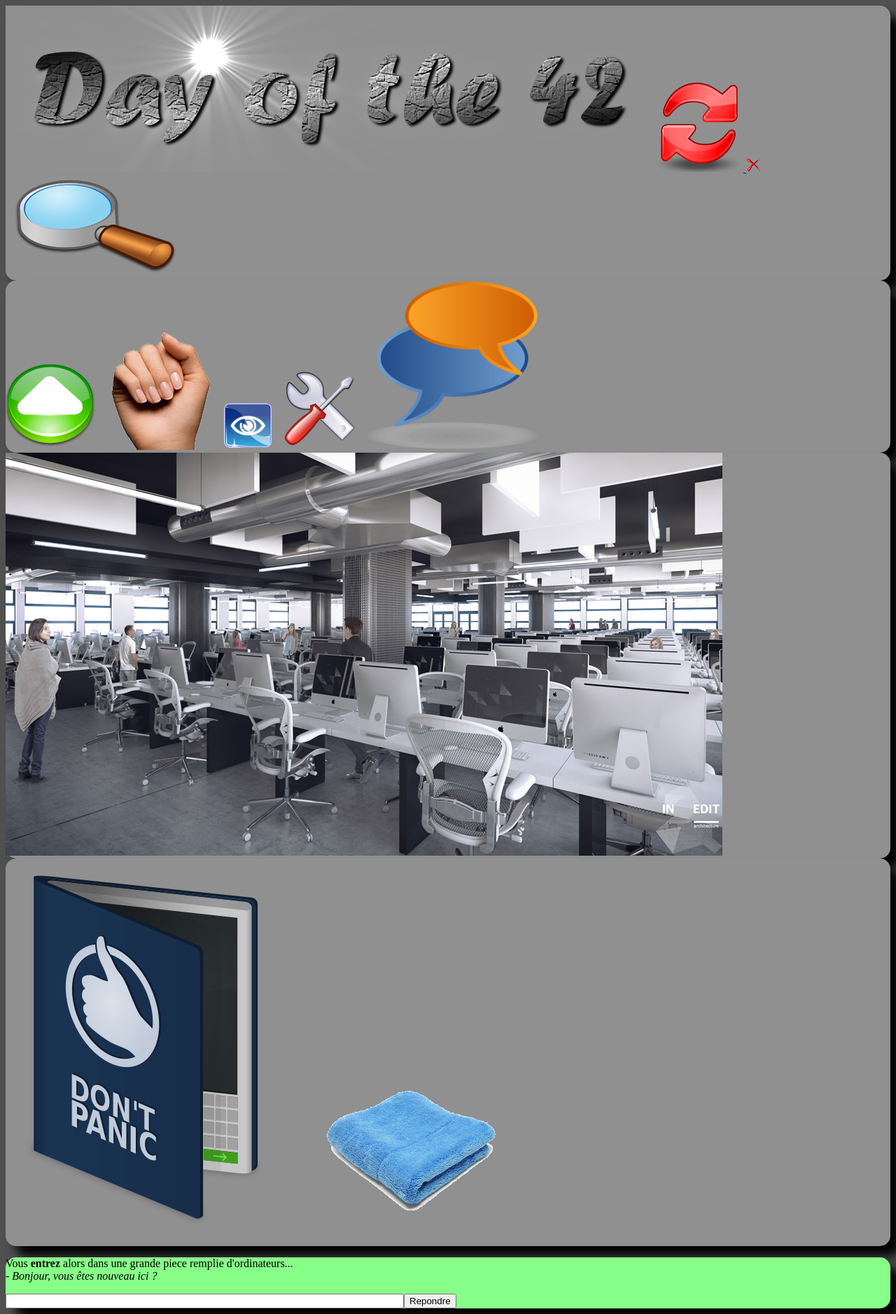
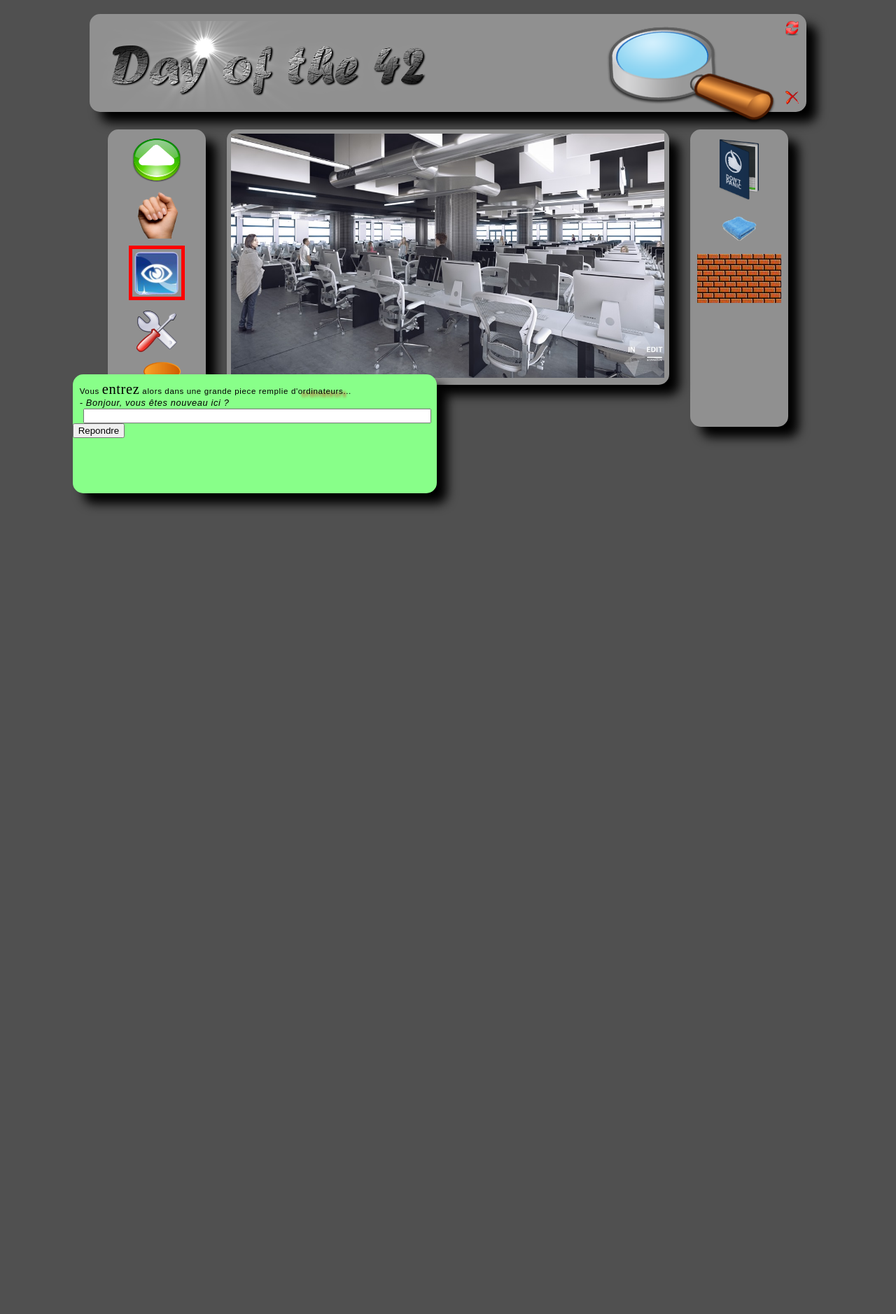
Before and after one commit to Nanonej/piscinePHP, a PHP site: page /doft.html in a window 1280 px wide. Shown: the whole page at 70% size. After the commit the page ends 728 px from the top, so only its background shows below. Run offline with PHP 8.4, Linux system fonts and the light colour scheme.

Commit message:
CSS almost done

```diff
--- a/j00/ex02/doft.css
+++ b/j00/ex02/doft.css
@@ -6,12 +6,14 @@
 /*   By: aridolfi <aridolfi@student.42.fr>          +#+  +:+       +#+        */
 /*                                                +#+#+#+#+#+   +#+           */
 /*   Created: 2017/04/01 14:49:23 by aridolfi          #+#    #+#             */
-/*   Updated: 2017/04/03 16:13:23 by aridolfi         ###   ########.fr       */
+/*   Updated: 2017/04/03 18:38:57 by aridolfi         ###   ########.fr       */
 /*                                                                            */
 /* ************************************************************************** */
 
 body {
     background-color: #505050;
+    margin: 0;
+    padding: 0;
 }
 
  .top_block {
@@ -20,10 +22,43 @@ body {
      -webkit-box-shadow: 15px 15px 15px 0px rgba(0,0,0,1);
      -moz-box-shadow: 15px 15px 15px 0px rgba(0,0,0,1);
      box-shadow: 15px 15px 15px 0px rgba(0,0,0,1);
+     width: 80%;
+     height: 140px;
+     margin: auto;
+     margin-top: 20px;
+}
+
+.img-title {
+    height: 90%;
+    float: left;
+    margin-top: 1%;
+    margin-left: 1%;
+}
+
+.img-reload {
+    height: 15%;
+    float: right;
+    margin: 10px;
+}
+
+.img-close {
+    height: 15%;
+    clear: right;
+    float: right;
+    margin-right: 1%;
+    margin-top: 67.5px;
+}
+
+.img-loupe {
+    float: right;
+    height: 110%;
+    margin-top: -30px;
 }
 
 .container {
-
+    margin: auto;
+    margin-top: 20px;
+    width: 76%;
 }
 
 .left_block {
@@ -32,14 +67,56 @@ body {
 	-webkit-box-shadow: 15px 15px 15px 0px rgba(0,0,0,1);
 	-moz-box-shadow: 15px 15px 15px 0px rgba(0,0,0,1);
 	box-shadow: 15px 15px 15px 0px rgba(0,0,0,1);
+    width: 140px;
+    height: 425px;
+    float: left;
+    clear: both;
+}
+
+.img-left {
+    float: left;
+    width: 50%;
+    height: 16%;
+    margin-left: 35px;
+    margin-top: 10px;
+}
+
+.img-selected {
+    border: 5px solid red;
+    margin-left: 22%;
 }
 
 .midle_block {
+    position: relative;
     background-color: #909090;
 	border-radius: 15px;
 	-webkit-box-shadow: 15px 15px 15px 0px rgba(0,0,0,1);
 	-moz-box-shadow: 15px 15px 15px 0px rgba(0,0,0,1);
 	box-shadow: 15px 15px 15px 0px rgba(0,0,0,1);
+    width: 64.99%;
+    float: left;
+    margin: 0px 30px;
+}
+
+.img-cluster {
+    margin: 1% 1% 1% 1%;
+    width: 98%;
+}
+
+.ikea a{
+    position: absolute;
+    width: 13.7%;
+    height: 37.7%;
+    top: 56.67%;
+    left: 32.8%;
+}
+
+.apple a{
+    position: absolute;
+    width: 18.6%;
+    height: 29.1%;
+    top: 54.9%;
+    left: 78.2%;
 }
 
 .right_block {
@@ -48,12 +125,67 @@ body {
 	-webkit-box-shadow: 15px 15px 15px 0px rgba(0,0,0,1);
 	-moz-box-shadow: 15px 15px 15px 0px rgba(0,0,0,1);
 	box-shadow: 15px 15px 15px 0px rgba(0,0,0,1);
+    width: 140px;
+    height: 425px;
+    float: left;
+}
+
+.img_right {
+    float: left;
+    width: 50%;
+    margin-left: 35px;
+    margin-top: 10px;
+}
+
+.brick-repeat {
+    float: left;
+    width: 120px;
+    height: 70px;
+    margin-left: 10px;
+    margin-top: 10px;
+    background-image: url("./resources/brick.jpg");
 }
 
 .chat {
+    position: relative;
     background-color: #88ff89;
      border-radius: 15px;
 	-webkit-box-shadow: 15px 15px 15px 0px rgba(0,0,0,1);
 	-moz-box-shadow: 15px 15px 15px 0px rgba(0,0,0,1);
 	box-shadow: 15px 15px 15px 0px rgba(0,0,0,1);
+    float: left;
+    width: 520px;
+    height: 170px;
+    margin-left: 8.1%;
+    margin-top: -75px;
 }
+
+p {
+    letter-spacing: 0.05vw;
+    font-family: sans-serif;
+    font-size: 0.9vw;
+    margin: 10px;
+    margin-bottom: 1px;
+}
+
+strong {
+    font-family: serif;
+    font-weight: normal;
+    font-size: 1.6vw;
+}
+
+em {
+    font-family: sans-serif;
+    font-size: 1vw;
+    margin-bottom: 0px;
+}
+
+.input_box {
+    line-height: 4px;
+    margin-left: 15px;
+    margin-right: 0.3vw;
+}
+
+#shdw_txt {
+    text-shadow: 5px 5px 3px #BA8047, 5px 2px 3px #BA8047;
+}
--- a/j00/ex02/doft.html
+++ b/j00/ex02/doft.html
@@ -5,7 +5,7 @@
      By: aridolfi <aridolfi@student.42.fr>          +#+  +:+       +#+
                                                   +#+#+#+#+#+   +#+
      Created: 2017/04/01 14:49:21 by aridolfi          #+#    #+#
-     Updated: 2017/04/03 16:58:39 by aridolfi         ###   ########.fr
+     Updated: 2017/04/03 22:23:38 by aridolfi         ###   ########.fr
 -->
 
 <!DOCTYPE html>
@@ -30,14 +30,20 @@
 
 		<div class="container">
 			<div class="left_block">
-				<img src="./resources/arrow.png" alt="Avancer" title="Avancer" class="img_left">
-				<img src="./resources/main.png" alt="Prendre" title="Prendre" class="img_left img_selected">
-				<img src="./resources/oeil.png" alt="Regarder" title="Regarder" class="img_left">
-				<img src="./resources/outil.png" alt="Utiliser" title="Utiliser" class="img_left">
-				<img src="./resources/chat-icon.png" alt="Parler" title="Parler" class="img_left">
+				<img src="./resources/arrow.png" alt="Avancer" title="Avancer" class="img-left">
+				<img src="./resources/main.png" alt="Prendre" title="Prendre" class="img-left">
+				<img src="./resources/oeil.png" alt="Regarder" title="Regarder" class="img-left img-selected">
+				<img src="./resources/outil.png" alt="Utiliser" title="Utiliser" class="img-left">
+				<img src="./resources/chat-icon.png" alt="Parler" title="Parler" class="img-left">
 			</div>
 
 			<div class="midle_block">
+				<div class="ikea">
+					<a href="http://www.ikea.com" title="Ikea"></a>
+				</div>
+				<div class="apple">
+					<a href="http://www.apple.com" title="Apple"></a>
+				</div>
 				<img src="./resources/cluster.jpg" alt="map" title="map" class="img-cluster">
 			</div>
 
@@ -51,7 +57,7 @@
 		<div class="chat">
 			<p>Vous <strong>entrez</strong> alors dans une grande piece remplie d'<span id="shdw_txt">ordinateurs</span>...<br />
 			<em>- Bonjour, vous êtes nouveau ici ?</em></p>
-			<span class="input_box"><input type="text" size="68"></span><input type="submit" value="Repondre">
+			<span class="input_box"><input type="text" size="59%"></span><input type="submit" value="Repondre">
 		</div>
 	</body>
 </html>
```
Lines whose indentation alone changed are shown as unchanged.
